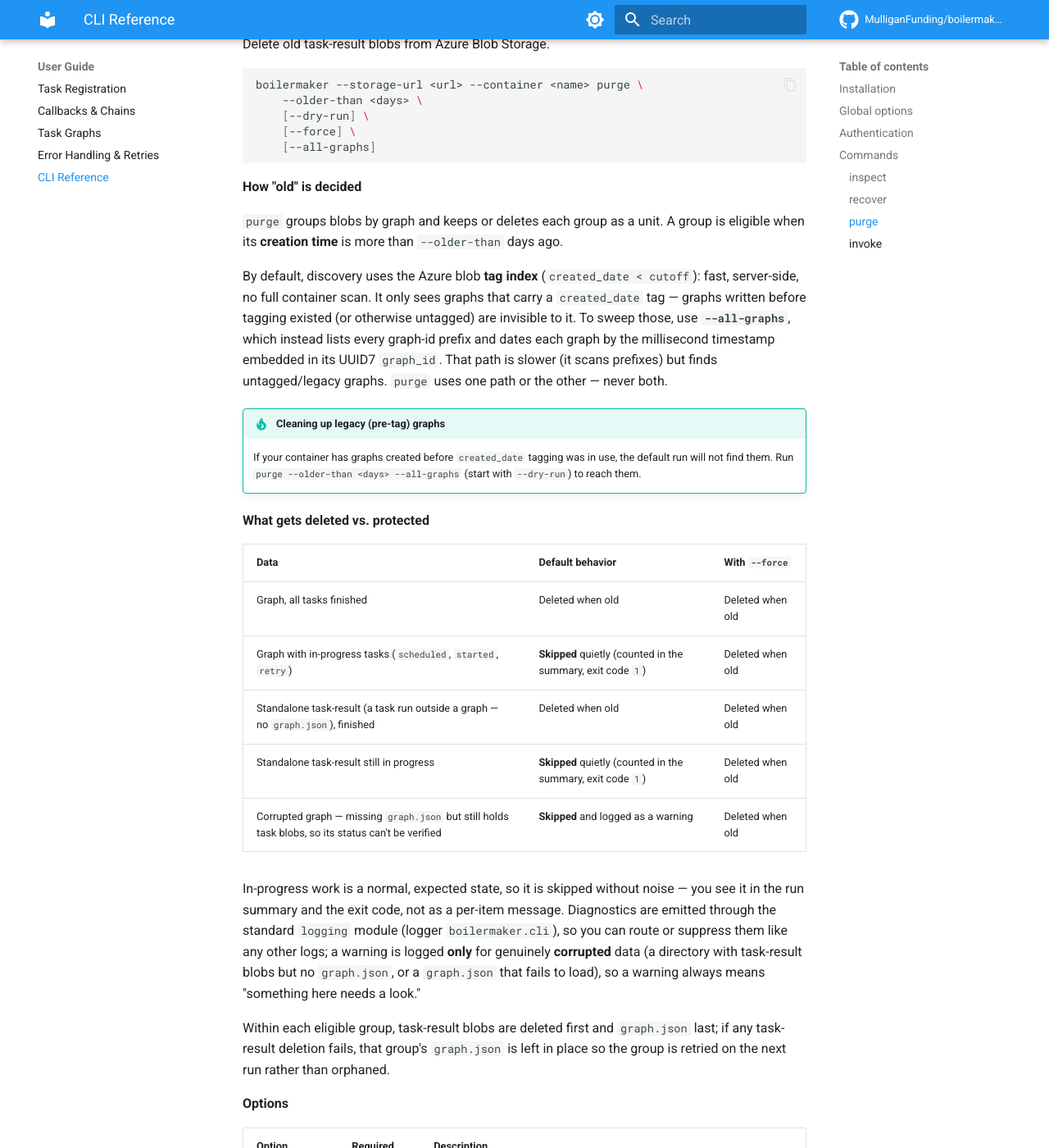
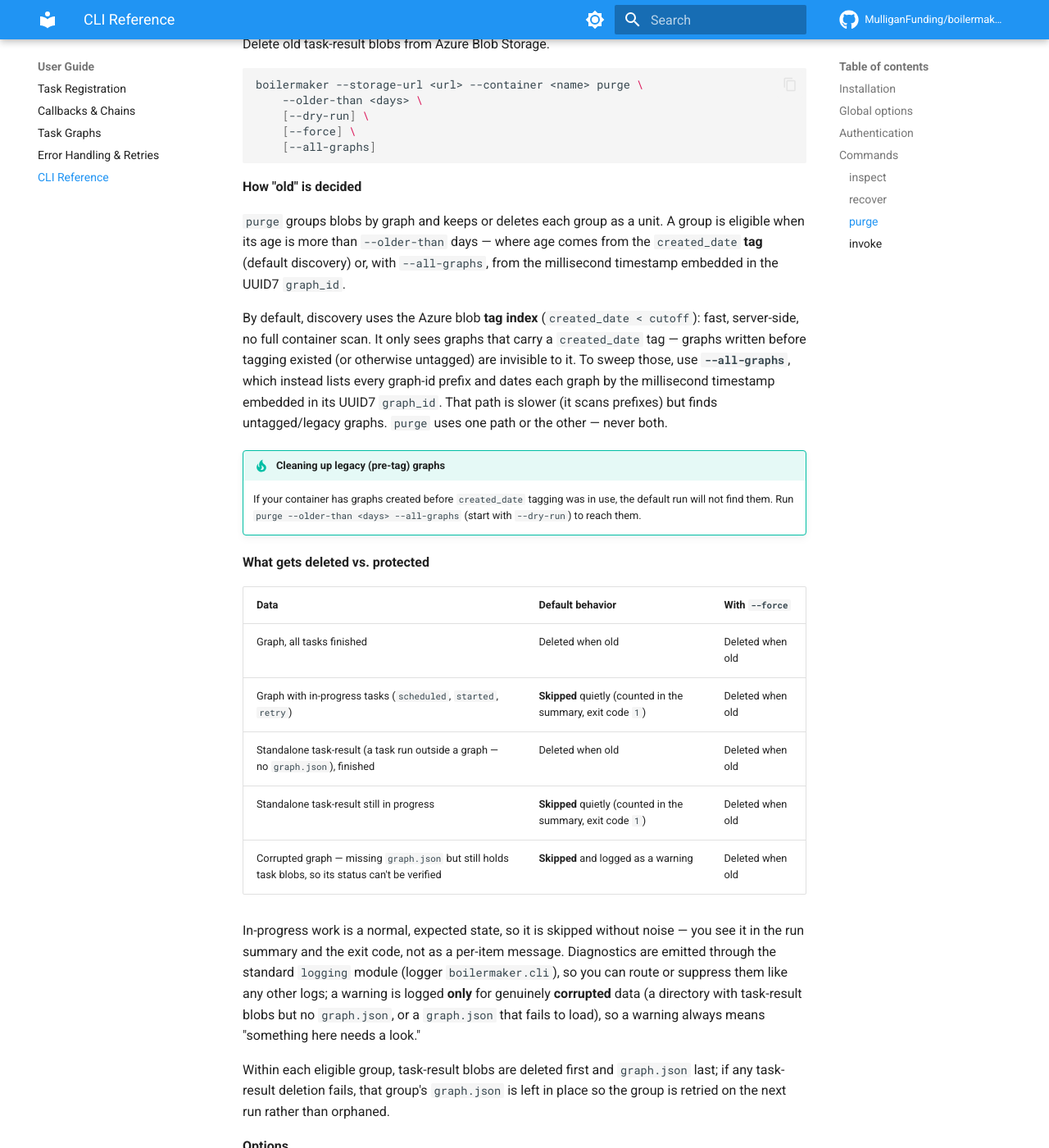
Before and after one commit to MulliganFunding/boilermaker-servicebus, an MkDocs documentation site: the page built from docs/guides/cli.md, in a window 1280 px wide and 1400 px high, scrolled down 5097 px. Shown: the whole window at 82% size. Built offline with MkDocs 1.6.1 and Material for MkDocs 9.7.7, drawn with Linux system fonts in a browser that asks for light colours; comment, search, counter and statistics services are not loaded; some of the changed text lies outside the part shown.

```diff
--- a/docs/guides/cli.md
+++ b/docs/guides/cli.md
@@ -226,7 +226,7 @@
 
 **How "old" is decided**
 
-`purge` groups blobs by graph and keeps or deletes each group as a unit. A group is eligible when its **creation time** is more than `--older-than` days ago.
+`purge` groups blobs by graph and keeps or deletes each group as a unit. A group is eligible when its age is more than `--older-than` days — where age comes from the `created_date` **tag** (default discovery) or, with `--all-graphs`, from the millisecond timestamp embedded in the UUID7 `graph_id`.
 
 By default, discovery uses the Azure blob **tag index** (`created_date < cutoff`): fast, server-side, no full container scan. It only sees graphs that carry a `created_date` tag — graphs written before tagging existed (or otherwise untagged) are invisible to it. To sweep those, use **`--all-graphs`**, which instead lists every graph-id prefix and dates each graph by the millisecond timestamp embedded in its UUID7 `graph_id`. That path is slower (it scans prefixes) but finds untagged/legacy graphs. `purge` uses one path or the other — never both.
 
@@ -251,7 +251,7 @@
 
 | Option | Required | Description |
 |---|---|---|
-| `--older-than DAYS` | Yes | Delete graphs whose creation time is more than `DAYS` days ago (1–30 inclusive). By default, age comes from the `created_date` tag; with `--all-graphs` it comes from the UUID7 `graph_id` timestamp. |
+| `--older-than DAYS` | Yes | Delete graphs older than `DAYS` days (1–30 inclusive). By default, age comes from the `created_date` tag; with `--all-graphs` it comes from the UUID7 `graph_id` timestamp. |
 | `--dry-run` | No | Print what would be deleted without deleting any blobs |
 | `--force` | No | Also delete old graphs/tasks that are still in progress, and old corrupted graphs that are missing `graph.json`. Use with care — this removes work whose status could not be verified. |
 | `--all-graphs` | No | Slower, thorough discovery: skip the tag index and list every graph-id prefix, dating each graph by its UUID7 timestamp. Use this to find untagged/pre-tag graphs the default (tag-based) discovery cannot see. |
```
Also changed, not shown: 1 other file.
